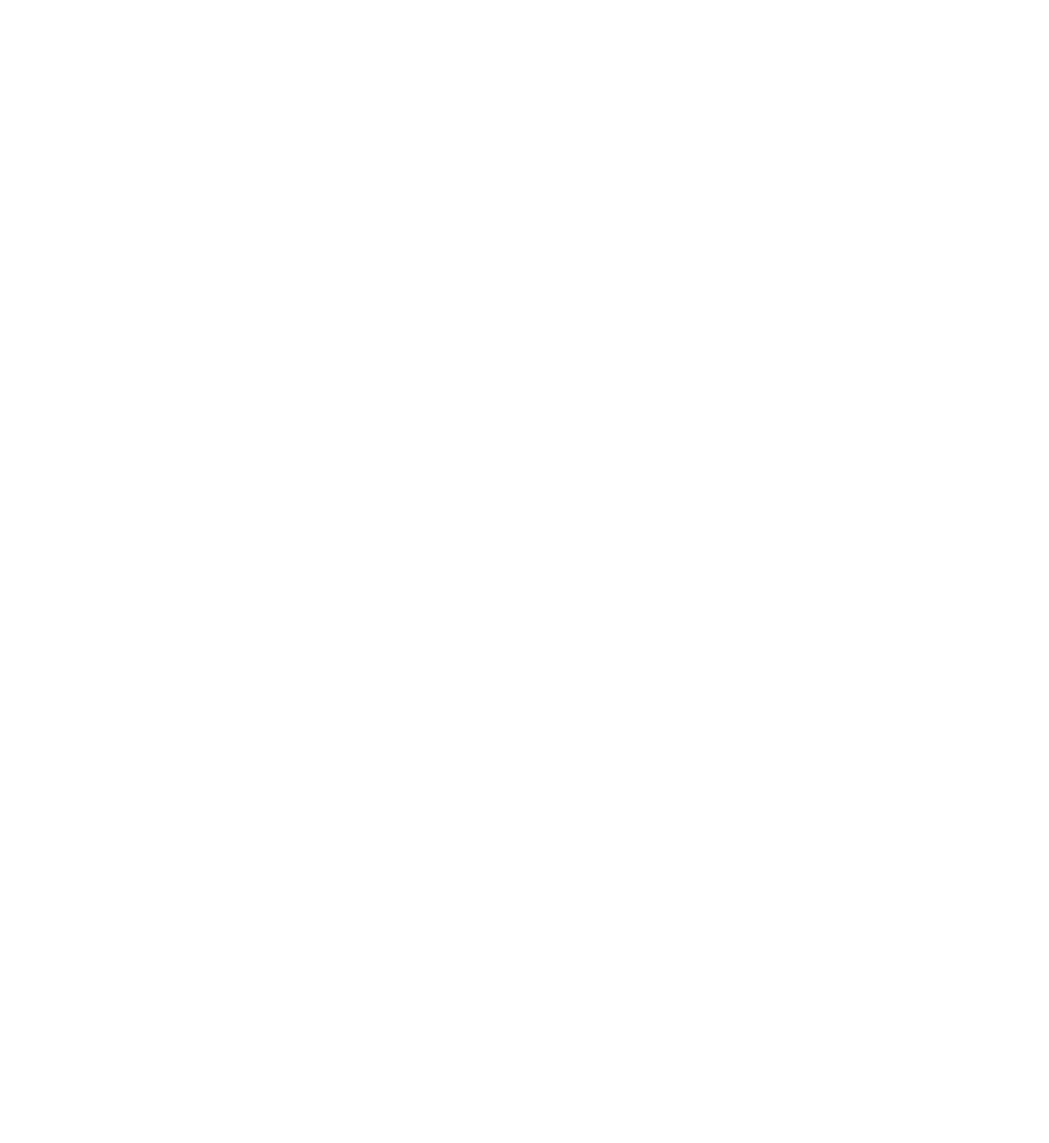
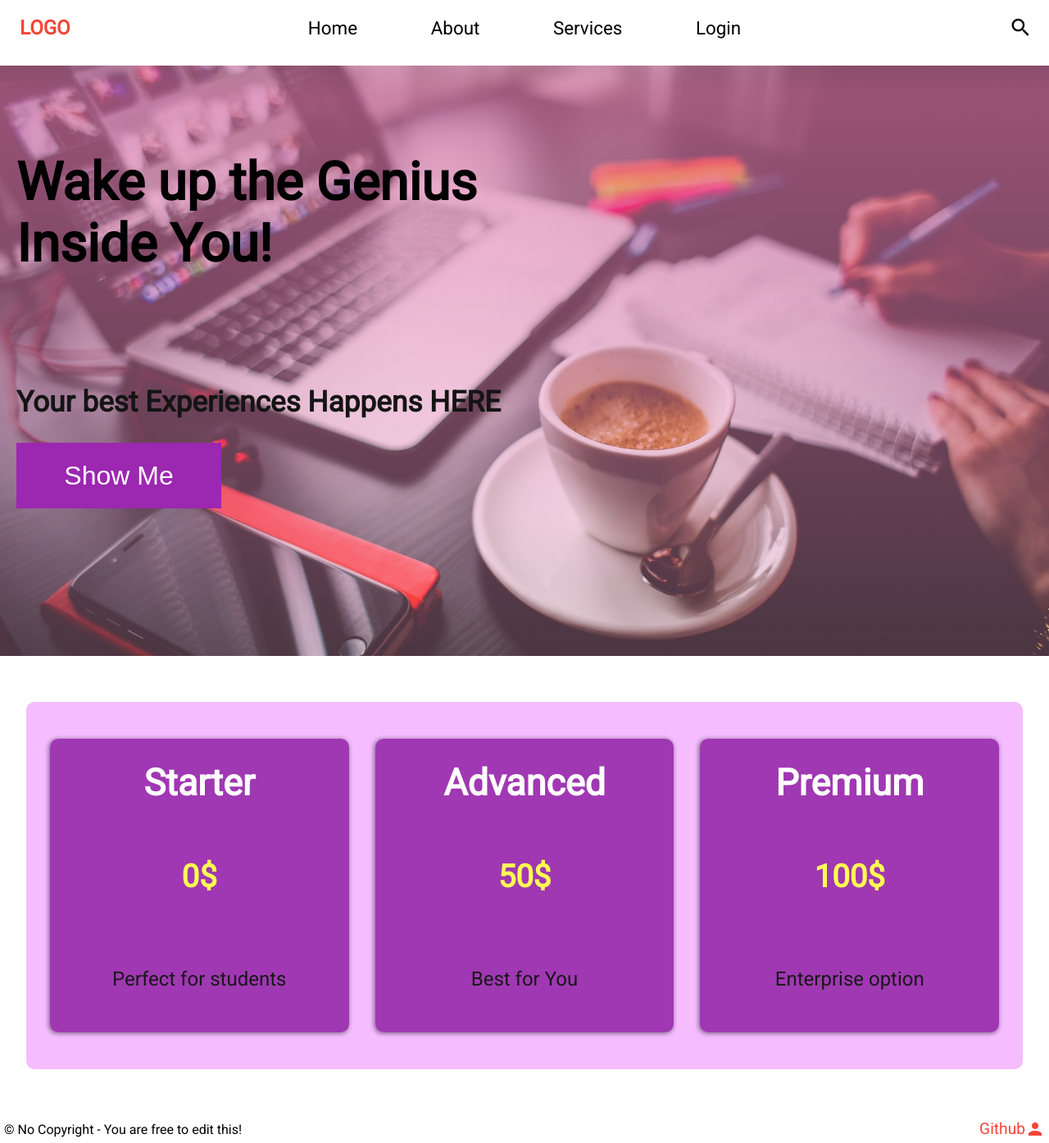
Before and after one commit to PatrickPontes44/LandingPageTeste, a plain HTML site: page index.html in a window 1280 px wide. Shown: the whole page at 82% size. Before the commit the page ends 800 px from the top, so only its background shows below. Drawn offline with Linux system fonts and the light colour scheme.

Commit message:
first commit

```diff
--- a/index.html
+++ b/index.html
@@ -4,9 +4,64 @@
     <meta charset="UTF-8">
     <meta name="viewport" content="width=device-width, initial-scale=1.0">
     <link rel="stylesheet" href="style.css">
+    <link href="https://fonts.googleapis.com/icon?family=Material+Icons" rel="stylesheet">
+    <link href="https://fonts.googleapis.com/css?family=Roboto&display=swap" rel="stylesheet">
     <title>New Design</title>
 </head>
 <body>
+    <header>
+        <nav>
+            <h1>LOGO</h1>
+            <ul>
+                <li>Home</li>
+                <li>About</li>
+                <li>Services</li>
+                <li>Login</li>
+            </ul>
+            <div class="icon-container">
+                <i class="material-icons">search</i>
+                <input type="text">
+            </div>
+        </nav>
+    </header>
+
+    <main>
+        <div class="overlay"></div>
+        <div class="content">
+            <h1>Wake up the Genius Inside You!</h1>
+            <div class="cta">
+                <h2>Your best Experiences Happens HERE</h2>
+                <button type="button">Show Me</button>
+            </div>
+        </div>
+    </main>
+
+    <section>
+        <div class="cards-container">
+            <div class="card">
+                <h2>Starter</h3>
+                <h3>0$</h4>
+                <p>Perfect for students</p>
+            </div>
+            <div class="card">
+                <h2>Advanced</h3>
+                <h3>50$</h4>
+                <p>Best for You</p>
+            </div>
+            <div class="card">
+                <h2>Premium</h3>
+                <h3>100$</h4>
+                <p>Enterprise option</p>
+            </div>
+        </div>
+    </section>
+
+    <footer>
+        &copy; No Copyright - You are free to edit this!
+        <div class="github">
+            <a href="https://github.com/PatrickPontes44" target="_blank">Github<i class="material-icons">person</i></a>
+        </div>
+    </footer>
 
 </body>
 </html>
--- a/style.css
+++ b/style.css
@@ -0,0 +1,212 @@
+:root{
+    --logoColor: #F44336;
+    --ctaColor: #9C27B0;
+    --ctaBright: rgb(184, 55, 207);
+    --overlayColor: rgba(167, 215, 255, 0.2);
+}
+
+body{
+    margin: 0;
+    padding: 0;
+    box-sizing: border-box;
+    height: 100vh;
+    font-size: 100%;
+    font-family: Roboto, sans-serif;
+    font-weight: lighter;
+}
+
+header{
+    width: 100%;
+    height: 10%;
+    background-color: #fff;
+}
+header nav{
+    display: grid;
+    grid-template-columns: repeat(3, 1fr);
+    grid-template-rows: 100%;
+    align-items: center;
+    padding: 0px 1.5em;
+}
+header nav h1{
+    color: var(--logoColor);
+    justify-self: flex-start;
+}
+
+header nav ul{
+    list-style-type: none;
+    display: flex;
+    padding: 0;
+    margin: 0;
+    justify-self: center;
+}
+nav ul li{
+    margin: 0px 2em;
+    font-size: 1.4em;
+    transition: color .3s ease-in-out;
+}
+nav ul li:hover{
+    color: var(--logoColor);
+}
+
+nav .icon-container{
+    justify-self: flex-end;
+    display: flex;
+    overflow: hidden;
+    width: 35px;
+    transition: width .5s ease-in-out;
+
+}
+nav .icon-container:hover{
+    width: 210px;
+}
+nav .icon-container i{
+    margin-left: 10px;
+    font-size: 1.8em;
+}
+nav .icon-container i:hover{
+    color: var(--ctaColor);
+}
+nav .icon-container input{
+    outline: none;
+    border-radius: 10px;
+    border: 1px solid black;
+    text-indent: 5px;
+}
+
+main{
+    width: 100%;
+    height: 90%;
+    background-image: url("static/main-bg.jpg");
+    background-position: center;
+    background-size: cover;
+    background-repeat: no-repeat;
+    position: relative;
+}
+main .overlay{
+    position: absolute;
+    top: 0;
+    left: 0;
+    width: 100%;
+    height: 100%;
+    z-index: 1;
+    background: rgba(217,99,160,1);
+    background: -moz-linear-gradient(top, rgba(217,99,160,0.5) 0%, rgba(217,99,160,0.6) 5%, rgba(234,31,139,0.1) 100%);
+    background: -webkit-linear-gradient(top, rgba(217,99,160,0.5) 0%, rgba(217,99,160,0.6) 5%, rgba(234,31,139,0.1) 100%);
+    background: -o-linear-gradient(top, rgba(217,99,160,0.5) 0%, rgba(217,99,160,0.6) 5%, rgba(234,31,139,0.1) 100%);
+    background: -ms-linear-gradient(top, rgba(217,99,160,1) 0%, rgba(217,99,160,0.6) 5%, rgba(234,31,139,0.1) 100%);
+    background: linear-gradient(to bottom, rgba(217,99,160,0.5) 0%, rgba(217,99,160,0.6) 5%, rgba(234,31,139,0.1) 100%);
+    transition: background-color .4s ease-in-out;
+}
+
+main .overlay:hover{
+    background-color: rgba(36, 153, 168, 0.25);
+}
+
+main .content{
+    position: absolute;
+    top: 0;
+    left: 0;
+    width: 50%;
+    height: 100%;
+    z-index: 2;
+    display: grid;
+    grid-template-columns: 1fr;
+    grid-template-rows: 50% 50%;
+    justify-content: center;
+    margin-left: 20px;
+}
+
+.content h1{
+    font-size: 4em;
+    align-self: center;
+
+
+}
+
+.content .cta{
+    align-self: flex-start;
+}
+
+.content .cta h2{
+    font-size: 2.2em;
+    color: rgb(20, 20, 20);
+}
+.content .cta button{
+    color: #fff;
+    width: 250px;
+    height: 80px;
+    background-color: var(--ctaColor);
+    border: none;
+    font-size: 2em;
+    transition: background-color .4s ease-in-out;
+}
+.content .cta button:hover{
+    background-color: var(--ctaBright);
+}
+
+section{
+    width: 100%;
+    height: 70%;
+    display: flex;
+    align-items: center;
+    justify-content: center;
+}
+.cards-container{
+    width: 95%;
+    height: 80%;
+    background-color: rgb(245, 188, 255);
+    border-radius: 10px;
+    display: flex;
+    justify-content: center;
+    align-items: center;
+}
+.card{
+    width: 30%;
+    height: 80%;
+    background-color: rgba(139, 24, 160, 0.801);
+    margin: 1em;
+    border-radius: 10px;
+    box-shadow: -1px 1px 5px 1px rgba(0, 0, 0, 0.404);
+    display: flex;
+    flex-direction: column;
+    justify-content: space-evenly;
+    align-items: center;
+    text-align: center;
+    transition: transform .4s ease-in-out,
+    background-color .4s ease-in-out;
+}
+.card h2{
+    font-size: 2.8em;
+    color: #fff;
+    margin: 0;
+}
+.card h3{
+    font-size: 2.4em;
+    color: rgb(255, 255, 82);
+}
+
+.card p{
+    font-size: 1.5em;
+    color: rgb(24, 24, 24);
+}
+
+.card:hover{
+    transform: scale(1.05, 1.05);
+    background-color: rgba(142, 40, 160, 0.801);
+}
+footer{
+    display: flex;
+    justify-content: space-between;
+    align-items: center;
+    padding: 5px;
+}
+footer .github a{
+    display: flex;
+    text-decoration: none;
+    font-size: 1.2em;
+    color: var(--logoColor);
+    transition: transform .4s ease-in-out;
+}
+footer .github a:hover{
+    transform: scale(1.05, 1.05);
+}
```
Also changed, not shown: static/main-bg.jpg (added).
